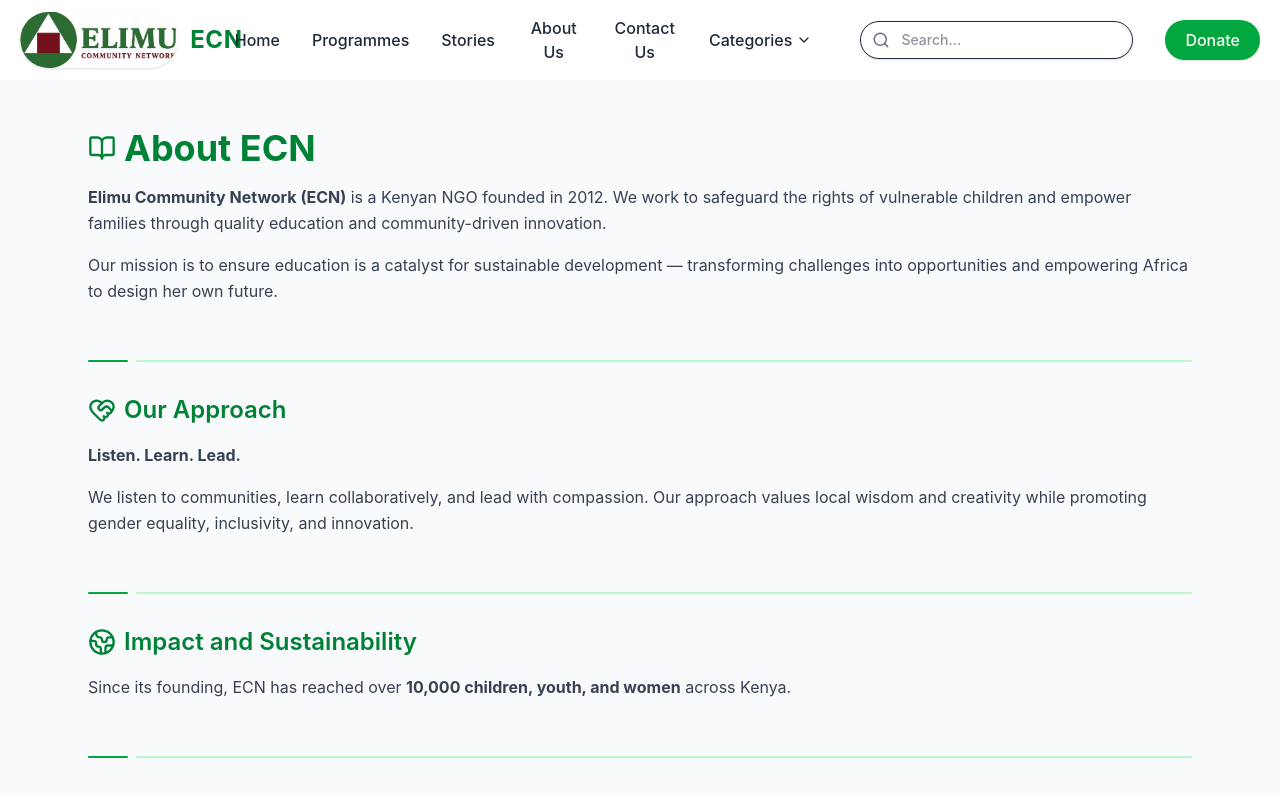
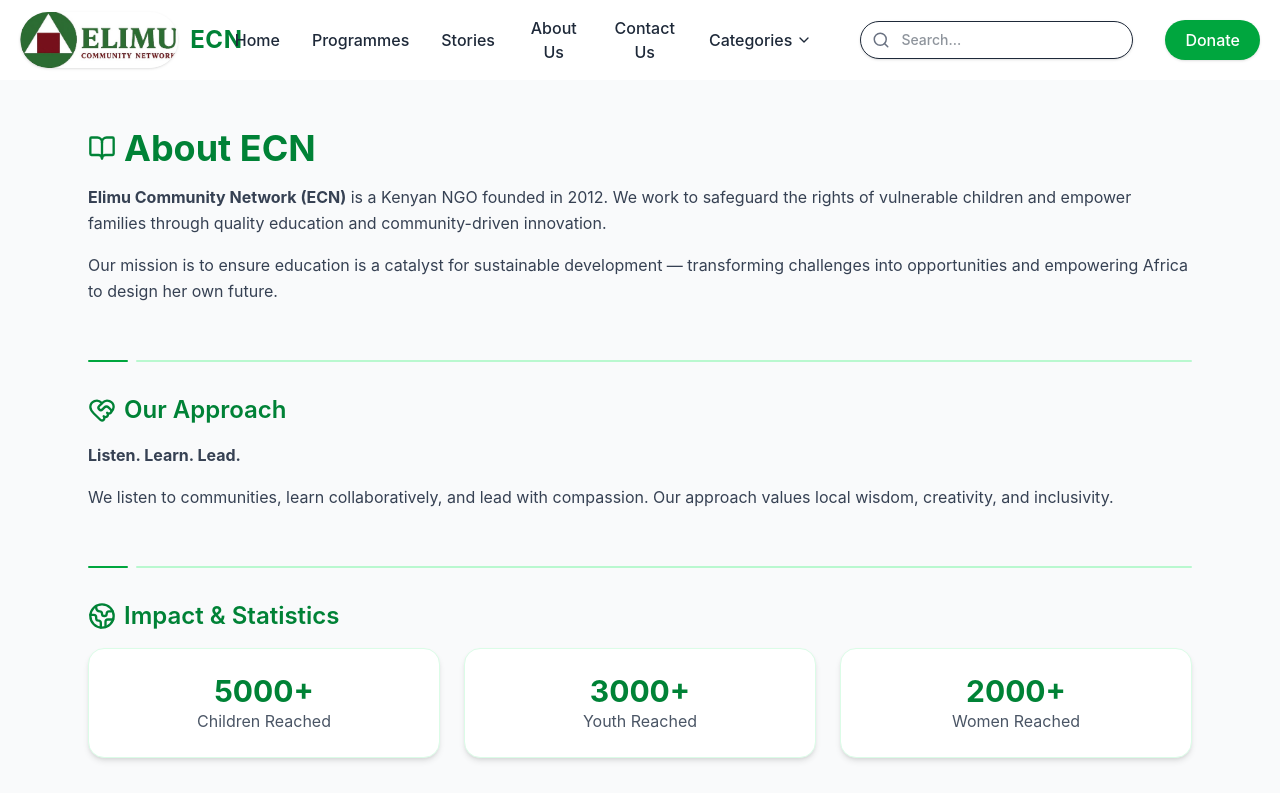
Before and after one commit to steph10920/ecnafrica, a React (Vite) app: page /about in a window 1280 px wide. Shown: the top 793 px of the page. Built offline with nearby package versions, Linux system fonts and the light colour scheme.

Commit message:
blue horizones pic changed

```diff
--- a/src/pages/About.jsx
+++ b/src/pages/About.jsx
@@ -1,4 +1,4 @@
-import React, { Suspense, lazy, useState } from "react";
+import React, { Suspense, lazy, useState, useEffect } from "react";
 import { motion, AnimatePresence } from "framer-motion";
 import { Helmet } from "react-helmet";
 import {
@@ -16,6 +16,26 @@ export default function About() {
   const [loading, setLoading] = useState(false);
   const [showModal, setShowModal] = useState(false);
   const [userName, setUserName] = useState("");
+  const [impactStats, setImpactStats] = useState({ children: 0, youth: 0, women: 0 });
+
+  // Animate stats counting up
+  useEffect(() => {
+    const duration = 2000; // 2 seconds
+    const targetStats = { children: 5000, youth: 3000, women: 2000 };
+    const startTime = performance.now();
+
+    const animate = (currentTime) => {
+      const progress = Math.min((currentTime - startTime) / duration, 1);
+      setImpactStats({
+        children: Math.floor(progress * targetStats.children),
+        youth: Math.floor(progress * targetStats.youth),
+        women: Math.floor(progress * targetStats.women),
+      });
+      if (progress < 1) requestAnimationFrame(animate);
+    };
+
+    requestAnimationFrame(animate);
+  }, []);
 
   const Divider = () => (
     <div className="flex items-center gap-2 my-8">
@@ -27,7 +47,6 @@ export default function About() {
   const onSubmit = async (event) => {
     event.preventDefault();
     setLoading(true);
-
     const formData = new FormData(event.target);
     const name = formData.get("name");
     setUserName(name);
@@ -40,17 +59,16 @@ export default function About() {
         body: formData,
       });
       const data = await response.json();
-
       if (data.success) {
         event.target.reset();
         setShowModal(true);
         setTimeout(() => setShowModal(false), 5000);
       } else {
-        alert("⚠️ Submission failed. Please check your access key or form setup.");
+        alert("⚠️ Submission failed. Check your access key or form setup.");
       }
     } catch (error) {
       console.error("Submission Error:", error);
-      alert("❌ Network error — please check your internet connection.");
+      alert("❌ Network error — check your internet connection.");
     } finally {
       setLoading(false);
     }
@@ -58,7 +76,7 @@ export default function About() {
 
   return (
     <div className="min-h-screen flex flex-col bg-gray-50">
-      {/* ---------- SEO ---------- */}
+      {/* SEO */}
       <Helmet>
         <title>Elimu Community Network | ECN Africa</title>
         <meta
@@ -67,15 +85,12 @@ export default function About() {
         />
       </Helmet>
 
-      {/* ---------- MAIN CONTENT ---------- */}
       <main className="max-w-6xl mx-auto px-6 py-12 space-y-14 animate-fade-in">
         {/* INTRODUCTION */}
         <section>
           <div className="flex items-center gap-2 mb-4">
             <BookOpen className="text-green-700" size={28} />
-            <h1 className="text-3xl md:text-4xl font-bold text-green-700">
-              About ECN
-            </h1>
+            <h1 className="text-3xl md:text-4xl font-bold text-green-700">About ECN</h1>
           </div>
           <p className="text-gray-700 mb-4 leading-relaxed">
             <strong>Elimu Community Network (ECN)</strong> is a Kenyan NGO founded in 2012. We work to safeguard the rights of vulnerable children and empower families through quality education and community-driven innovation.
@@ -97,21 +112,32 @@ export default function About() {
             <strong>Listen. Learn. Lead.</strong>
           </p>
           <p className="text-gray-700 mb-4 leading-relaxed">
-            We listen to communities, learn collaboratively, and lead with compassion. Our approach values local wisdom and creativity while promoting gender equality, inclusivity, and innovation.
+            We listen to communities, learn collaboratively, and lead with compassion. Our approach values local wisdom, creativity, and inclusivity.
           </p>
         </section>
 
         <Divider />
 
-        {/* IMPACT */}
+        {/* IMPACT / STATISTICS */}
         <section>
           <div className="flex items-center gap-2 mb-4">
             <Globe2 className="text-green-700" size={28} />
-            <h2 className="text-2xl font-semibold text-green-700">Impact and Sustainability</h2>
+            <h2 className="text-2xl font-semibold text-green-700">Impact & Statistics</h2>
           </div>
-          <p className="text-gray-700 mb-4 leading-relaxed">
-            Since its founding, ECN has reached over <strong>10,000 children, youth, and women</strong> across Kenya.
-          </p>
+          <div className="grid grid-cols-1 md:grid-cols-3 gap-6 text-center">
+            <div className="p-6 bg-white rounded-2xl shadow-md border border-green-100">
+              <h3 className="text-3xl font-bold text-green-700">{impactStats.children}+</h3>
+              <p className="text-gray-600">Children Reached</p>
+            </div>
+            <div className="p-6 bg-white rounded-2xl shadow-md border border-green-100">
+              <h3 className="text-3xl font-bold text-green-700">{impactStats.youth}+</h3>
+              <p className="text-gray-600">Youth Reached</p>
+            </div>
+            <div className="p-6 bg-white rounded-2xl shadow-md border border-green-100">
+              <h3 className="text-3xl font-bold text-green-700">{impactStats.women}+</h3>
+              <p className="text-gray-600">Women Reached</p>
+            </div>
+          </div>
         </section>
 
         <Divider />
@@ -193,7 +219,7 @@ export default function About() {
                 Thank You{userName ? `, ${userName}` : ""}!
               </h3>
               <p className="text-gray-600 mb-4">
-                Your feedback has been received successfully. We appreciate your input!
+                Your feedback has been received successfully.
               </p>
               <button onClick={() => setShowModal(false)} className="bg-green-700 text-white px-5 py-2 rounded-lg hover:bg-green-800 transition">
                 Close
```
